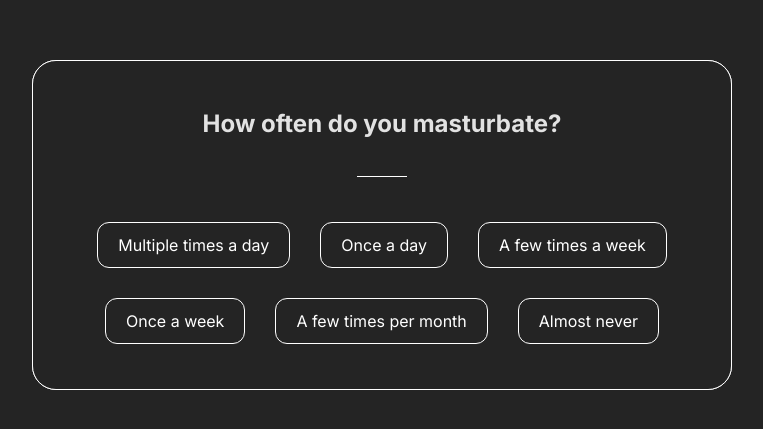
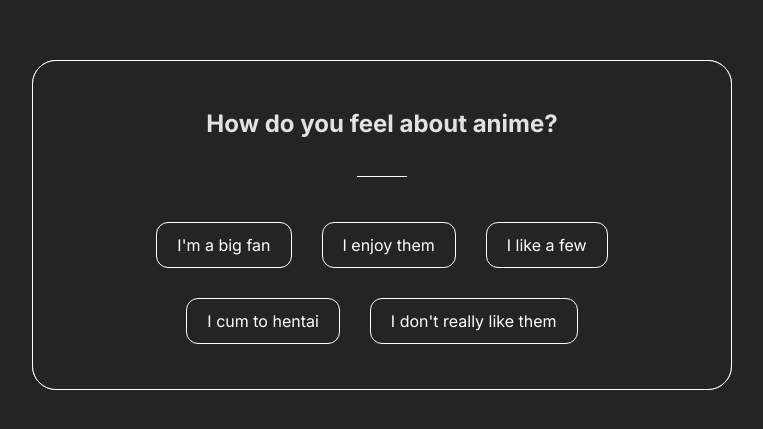
Before and after one commit to tyVespA/quiz-website-test-next, a Next.js app: page / in a window 1280 px wide. Shown: the part 175-604 px from the top of the page, without its empty margins (258-1021 px from the left). Built offline with nearby package versions, Linux system fonts and the light colour scheme.

Commit message:
Add zIndex prop
Keeps correct questions order

```diff
--- a/src/app/components/Question.js
+++ b/src/app/components/Question.js
@@ -3,7 +3,13 @@ import React from "react";
 import { useState } from "react";
 import styles from "./Question.module.css";
 
-export default function Question({ question, options, score, setScore }) {
+export default function Question({
+  question,
+  options,
+  score,
+  setScore,
+  zIndex,
+}) {
   const [submitted, setSubmitted] = useState(false);
   function handleSubmit(e) {
     e.preventDefault();
@@ -15,6 +21,7 @@ export default function Question({ question, options, score, setScore }) {
       className={`${styles.questionContainer} ${
         submitted ? styles.fadeAway : ""
       }`}
+      style={{ zIndex: zIndex }}
     >
       <h2>{question}</h2>
       <form action="" className={styles.form} onSubmit={handleSubmit}>
--- a/src/app/components/Quiz.js
+++ b/src/app/components/Quiz.js
@@ -17,6 +17,7 @@ export default function Quiz() {
           options={question.options}
           score={score}
           setScore={setScore}
+          zIndex={50 - index}
         />
       ))}
 
```
